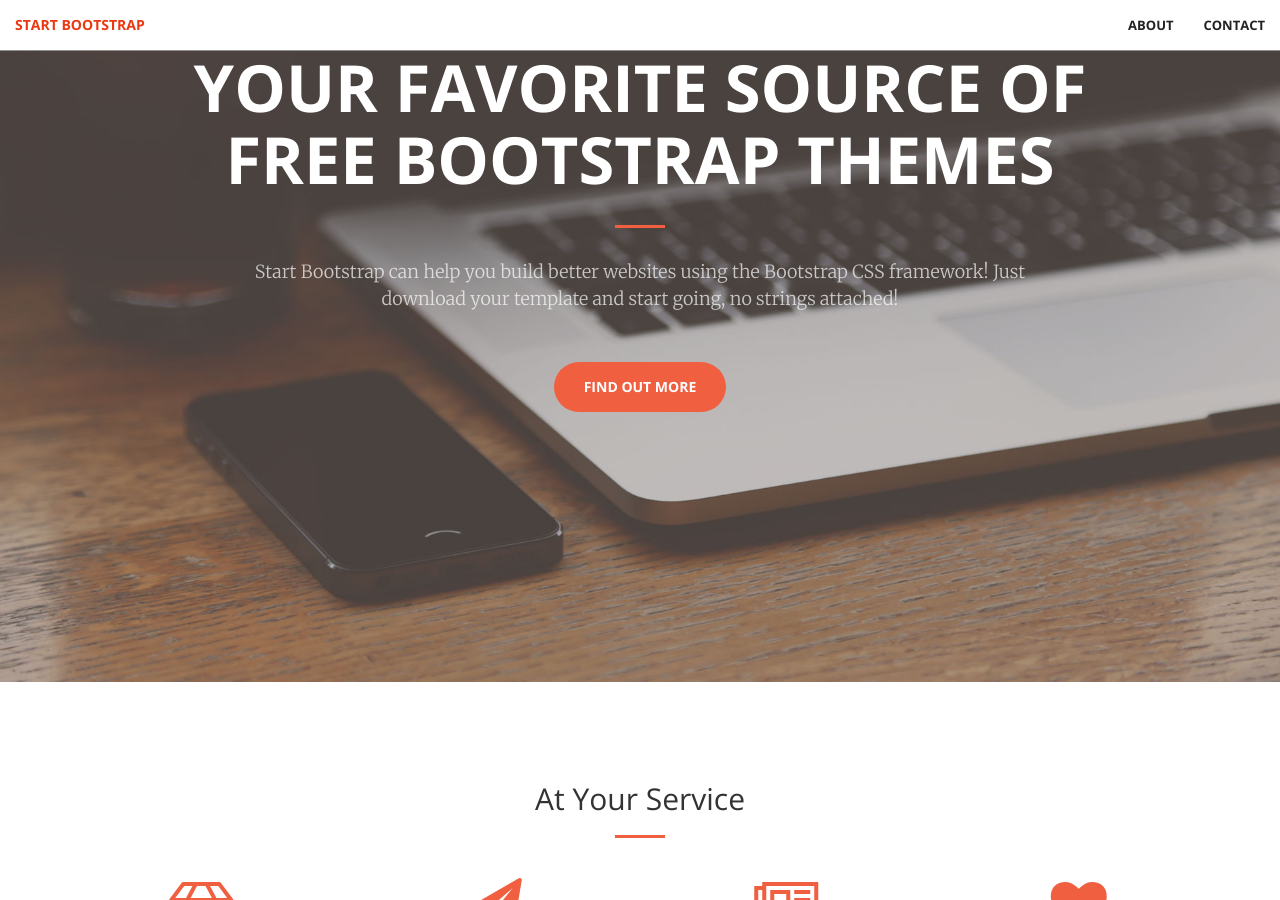
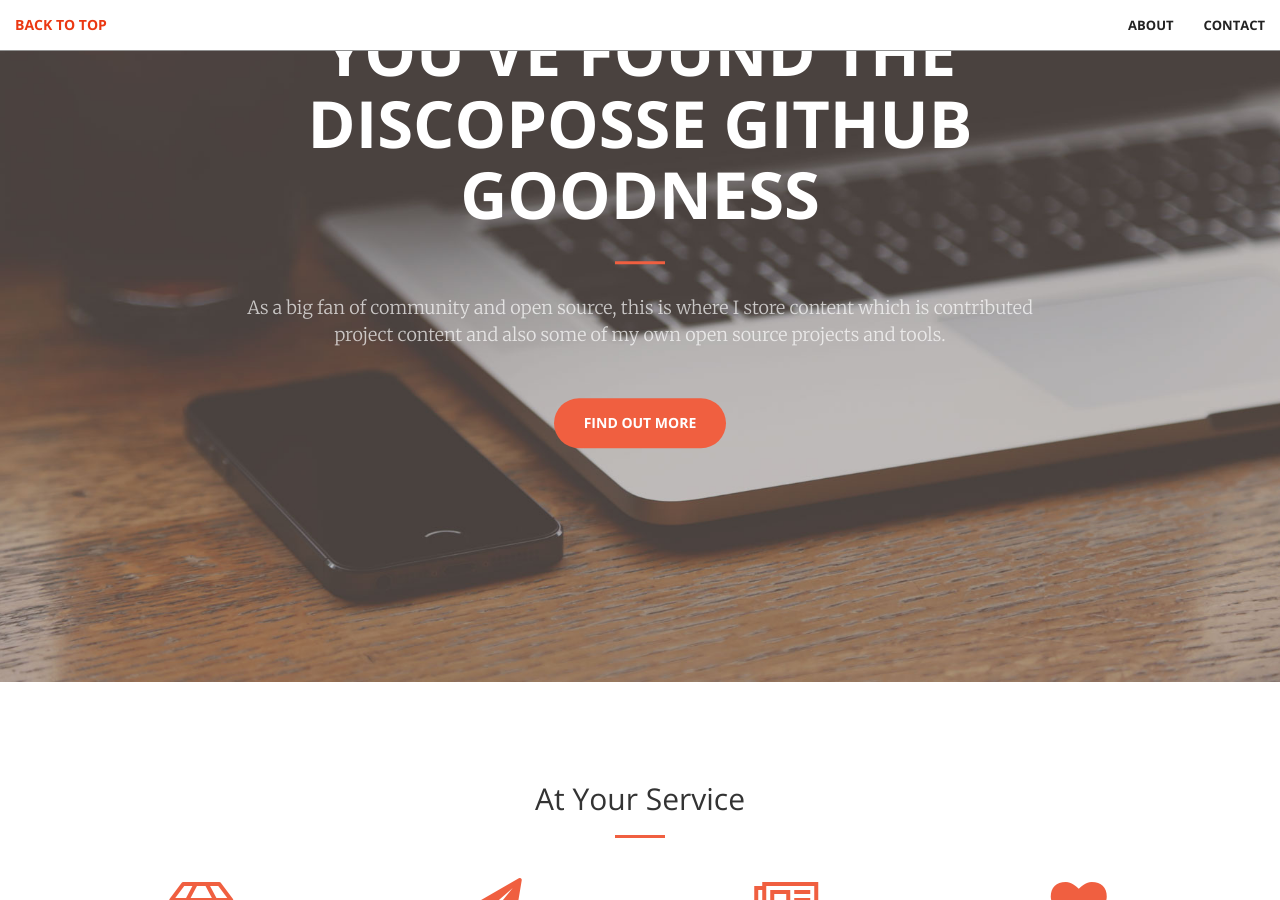
Before and after one commit to discoposse/discoposse.github.io, a Jekyll site: the page built from index.html, in a window 1280 px wide and 900 px high, scrolled down 218 px. Built offline with Jekyll 4.4.1, drawn with Linux system fonts in a browser that asks for light colours; some of the changed text lies outside the part shown.

Commit message:
update to content

```diff
--- a/_includes/aside.html
+++ b/_includes/aside.html
@@ -1,8 +1,8 @@
   <aside class="bg-dark">
       <div class="container text-center">
           <div class="call-to-action">
-              <h2>Free Download at Start Bootstrap!</h2>
-              <a href="#" class="btn btn-default btn-xl wow tada">Download Now!</a>
+              <h2>You can find blogs and other content that will provide more detail about projects hosted here.</h2>
+              <a href="http://www.discoposse.com" target="_blank" class="btn btn-default btn-xl wow tada">Visit my Blog!</a>
           </div>
       </div>
   </aside>
--- a/_includes/head.html
+++ b/_includes/head.html
@@ -6,7 +6,7 @@
     <meta name="description" content="">
     <meta name="author" content="">
 
-    <title>Creative - Start Bootstrap Theme</title>
+    <title>DiscoPosse on GitHub</title>
 
     <!-- Bootstrap Core CSS -->
     <link rel="stylesheet" href="css/bootstrap.min.css" type="text/css">
--- a/_includes/header.html
+++ b/_includes/header.html
@@ -1,9 +1,9 @@
 <header>
     <div class="header-content">
         <div class="header-content-inner">
-            <h1>Your Favorite Source of Free Bootstrap Themes</h1>
+            <h1>You've Found the DiscoPosse GitHub Goodness</h1>
             <hr>
-            <p>Start Bootstrap can help you build better websites using the Bootstrap CSS framework! Just download your template and start going, no strings attached!</p>
+            <p>As a big fan of community and open source, this is where I store content which is contributed project content and also some of my own open source projects and tools.</p>
             <a href="#about" class="btn btn-primary btn-xl page-scroll">Find Out More</a>
         </div>
     </div>
--- a/_includes/nav.html
+++ b/_includes/nav.html
@@ -8,7 +8,7 @@
                 <span class="icon-bar"></span>
                 <span class="icon-bar"></span>
             </button>
-            <a class="navbar-brand page-scroll" href="#page-top">Start Bootstrap</a>
+            <a class="navbar-brand page-scroll" href="#page-top">Back to Top</a>
         </div>
 
         <!-- Collect the nav links, forms, and other content for toggling -->
```
